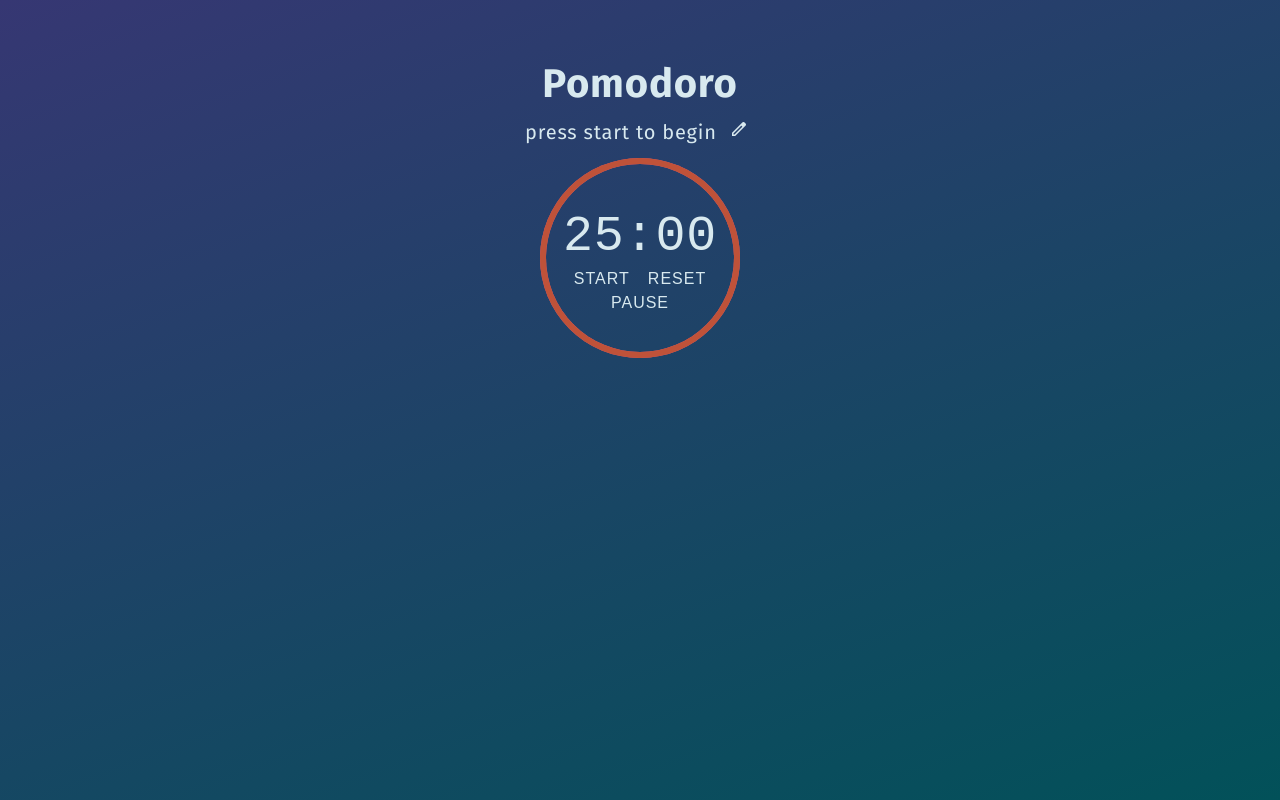
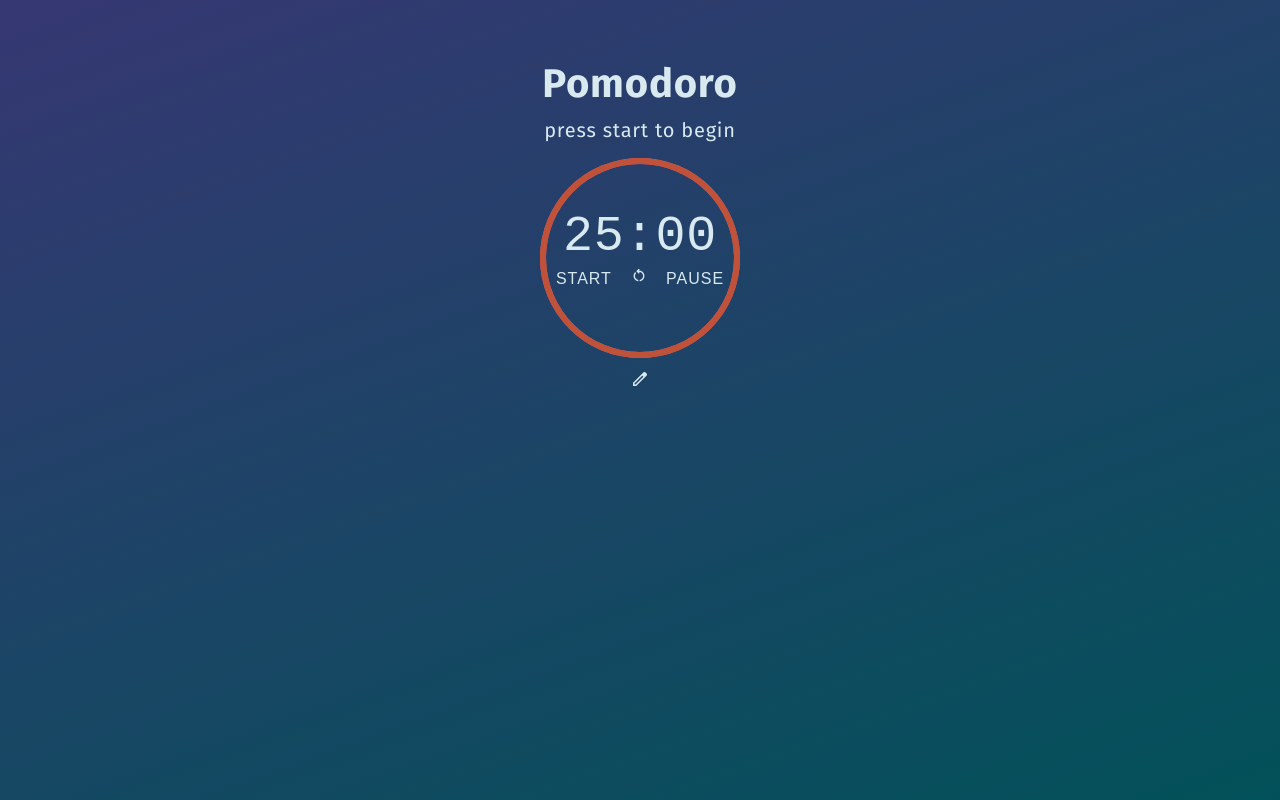
Before and after one commit to kren1504/buildAPomodoroApp, a plain HTML site: page index.html in a window 1280 px wide. Drawn offline with nearby package versions, Linux system fonts and the light colour scheme; a web font is replaced by a local one.

Commit message:
move edit button
move edit button

```diff
--- a/index.html
+++ b/index.html
@@ -30,9 +30,6 @@
   <div class="app-container">
     <h1>Pomodoro</h1>
     <div class="app-message">press start to begin
-      <button class="btn-start" style="position:static" id="edit-button">
-        <span class="material-symbols-outlined" style="font-size:20px;">edit</span>
-      </button>
     </div>
     <div class="app-circle">
       <div class="circle-shape">
@@ -45,9 +42,14 @@
         <p><span class="minutes">25</span>:<span class="seconds">00</span></p>
       </div>
       <button class="btn-start" id="start-button">start</button>
-      <button class="btn-start" id="reset-button">reset</button>
+      <button class="btn-start">
+        <span class="material-symbols-outlined" id="reset-button" style="font-size: 18px;">restart_alt</span>
+      </button>
       <button class="btn-start" id="pause-resume-button">pause</button>
     </div>
+    <button class="btn-start" style="position:static" id="edit-button">
+      <span class="material-symbols-outlined" style="font-size:20px; margin-top: 10px;">edit</span>
+    </button>
   </div>
 </body>
 <script src="./app.js"></script>
```
